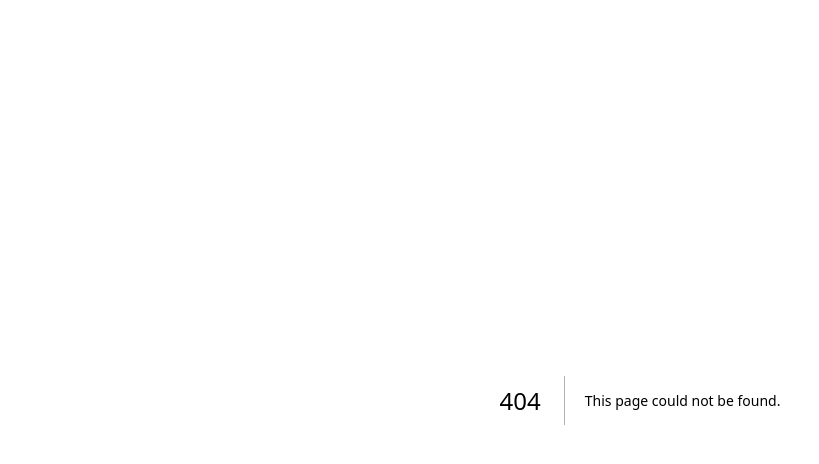
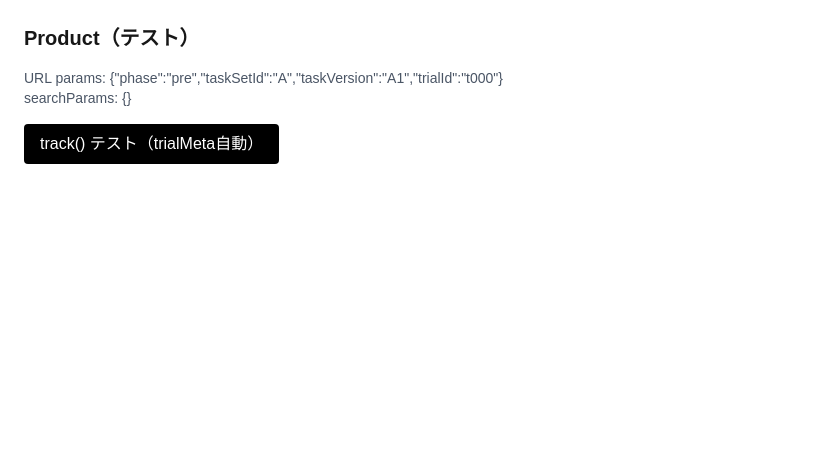
Before and after one commit to shionnet-f/dp-lab, a Next.js app: page /pre/A/A1/t000/product in a window 1280 px wide. Before the commit this address had no page. Shown: the top 464 px of the page, without its empty margins (0-819 px from the left). Built offline with nearby package versions, Linux system fonts and the light colour scheme; no server answers.

Commit message:
feat(trial): URL由来のtrialMeta生成へ移行

```diff
--- /dev/null
+++ b/src/app/[phase]/[taskSetId]/[taskVersion]/[trialId]/product/page.tsx
@@ -0,0 +1,63 @@
+import { getTrialMeta } from "@/lib/logger/getTrialMeta";
+import { track } from "@/lib/logger/track";
+
+type Props = {
+    params:
+    | {
+        phase: string;
+        taskSetId: string;
+        taskVersion: string;
+        trialId: string;
+    }
+    | Promise<{
+        phase: string;
+        taskSetId: string;
+        taskVersion: string;
+        trialId: string;
+    }>;
+    searchParams?:
+    | {
+        strategy?: string;
+        flowId?: string;
+        variant?: string;
+    }
+    | Promise<{
+        strategy?: string;
+        flowId?: string;
+        variant?: string;
+    }>;
+};
+
+export default async function ProductPage({ params, searchParams }: Props) {
+    const p = await params;
+    const sp = (await searchParams) ?? {};
+
+    async function handleClick() {
+        "use server";
+        const trial = getTrialMeta(p, sp);
+
+        await track(trial, {
+            page: "product",
+            type: "button_click",
+            payload: { buttonId: "product.test" },
+        });
+    }
+
+    return (
+        <main className="p-6 space-y-4">
+            <h1 className="text-xl font-bold">Product（テスト）</h1>
+
+            <div className="text-sm text-gray-600 break-words">
+                URL params: {JSON.stringify(p)}
+                <br />
+                searchParams: {JSON.stringify(sp)}
+            </div>
+
+            <form action={handleClick}>
+                <button className="rounded bg-black px-4 py-2 text-white" type="submit">
+                    track() テスト（trialMeta自動）
+                </button>
+            </form>
+        </main>
+    );
+}
--- a/src/app/page.tsx
+++ b/src/app/page.tsx
@@ -1,4 +1,20 @@
 import { track } from "@/lib/logger/track";
+import Link from "next/link";
+
+function buildUrl() {
+  const phase = "pre";
+  const taskSetId = "A";
+  const taskVersion = "A1";
+  const trialId = "t000";
+
+  const qs = new URLSearchParams({
+    strategy: "misleading",
+    flowId: "misleading_01",
+    variant: "A",
+  });
+
+  return `/${phase}/${taskSetId}/${taskVersion}/${trialId}/product?${qs.toString()}`;
+}
 
 export default function Home() {
   async function handleClick() {
@@ -7,7 +23,7 @@ export default function Home() {
       {
         phase: "pre",
         taskSetId: "A",
-        taskVersion: "A",
+        taskVersion: "A1",
         trialId: "t000",
         strategy: "misleading",
         flowId: "misleading_01",
@@ -21,9 +37,22 @@ export default function Home() {
     );
   }
 
+  const first = buildUrl();
+
   return (
-    <form action={handleClick}>
-      <button type="submit">track() テスト</button>
-    </form>
+    <>
+      <form action={handleClick}>
+        <button type="submit">track() テスト</button>
+      </form>
+      <p className="text-sm text-gray-600">
+        ルートで試行順を決め、動的ルートへ遷移します（Commit4）。
+      </p>
+
+      <Link href={first} className="inline-block rounded bg-black px-4 py-2 text-white">
+        開始（t000へ）
+      </Link>
+
+      <div className="text-xs text-gray-500 break-words">遷移先: {first}</div>
+    </>
   );
 }
--- /dev/null
+++ b/src/lib/logger/getTrialMeta.ts
@@ -0,0 +1,76 @@
+import type {
+    Phase,
+    TaskSetId,
+    TaskVersion,
+    Strategy,
+    Variant,
+    TrialMeta,
+} from "@/lib/logger/types";
+
+function isPhase(v: string): v is Phase {
+    return v === "pre" || v === "post";
+}
+function isTaskSetId(v: string): v is TaskSetId {
+    return v === "A" || v === "B";
+}
+
+function isTaskVersion(v: string): v is TaskVersion {
+    return v === "A1" || v === "A2" || v === "B1" || v === "B2";
+}
+
+function isStrategy(v: string): v is Strategy {
+    return (
+        v === "misleading" ||
+        v === "omission" ||
+        v === "pressure" ||
+        v === "obstruction"
+    );
+}
+function isVariant(v: string): v is Variant {
+    return v === "A" || v === "B";
+}
+
+export type TrialRouteParams = {
+    phase: string;
+    taskSetId: string;
+    taskVersion: string;
+    trialId: string;
+};
+
+export type TrialRouteSearchParams = {
+    strategy?: string;
+    flowId?: string;
+    variant?: string;
+};
+
+export function getTrialMeta(
+    params: TrialRouteParams,
+    sp: TrialRouteSearchParams
+): TrialMeta {
+    const { phase, taskSetId, taskVersion, trialId } = params;
+
+    if (!isPhase(phase)) throw new Error(`Invalid phase: ${phase}`);
+    if (!isTaskSetId(taskSetId)) throw new Error(`Invalid taskSetId: ${taskSetId}`);
+    if (!isTaskVersion(taskVersion))
+        throw new Error(`Invalid taskVersion: ${taskVersion}`);
+
+    const strategy = sp.strategy;
+    const flowId = sp.flowId;
+    const variant = sp.variant;
+
+    if (!strategy || !isStrategy(strategy))
+        throw new Error(`Invalid strategy: ${String(strategy)}`);
+    if (!flowId) throw new Error("Missing flowId");
+    if (!variant || !isVariant(variant))
+        throw new Error(`Invalid variant: ${String(variant)}`);
+
+    return {
+        phase,
+        taskSetId,
+        taskVersion,
+        trialId,
+        strategy,
+        flowId,
+        variant,
+    };
+}
--- a/src/lib/logger/types.ts
+++ b/src/lib/logger/types.ts
@@ -2,7 +2,7 @@ import { Prisma } from "@prisma/client";
 
 export type Phase = "pre" | "post";
 export type TaskSetId = "A" | "B";
-export type TaskVersion = "A" | "A'" | "B" | "B'";
+export type TaskVersion = "A1" | "A2" | "B1" | "B2";
 export type Strategy = "misleading" | "omission" | "pressure" | "obstruction";
 export type Variant = "A" | "B";
 
```
Also changed, not shown: src/app/[phase]/[taskSetId]/[taskVersion]/[trialId]/checkout/page.tsx (added), src/app/[phase]/[taskSetId]/[taskVersion]/[trialId]/confirm/page.tsx (added), src/app/[phase]/[taskSetId]/[taskVersion]/[trialId]/terms/page.tsx (added), 1 other file (tests, documents, lock files or other folders).
